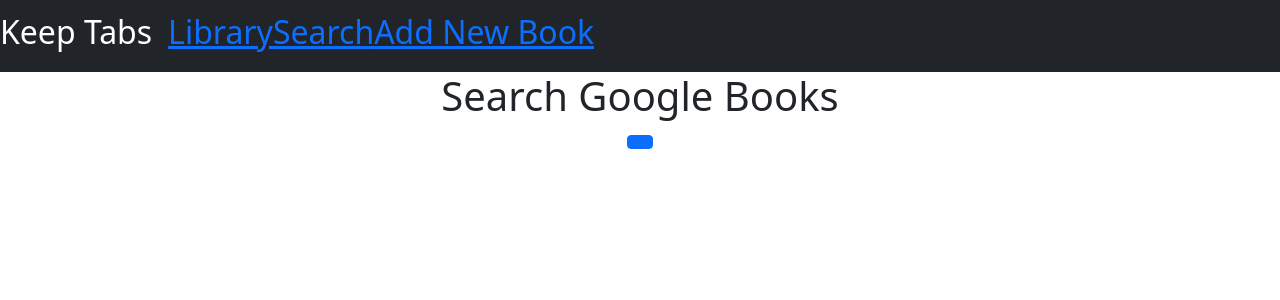
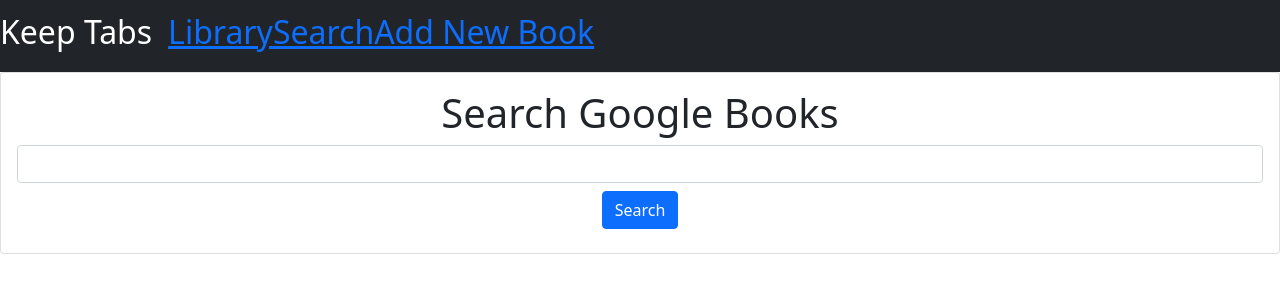
Before and after one commit to mmccarthy64/Keep-Tabs, a React (Create React App) app: page /search in a window 1280 px wide. Shown: the top 300 px of the page. Built offline with nearby package versions, Linux system fonts and the light colour scheme; no server answers.

Commit message:
Create search form Card component

```diff
--- a/src/components/SearchContainer.js
+++ b/src/components/SearchContainer.js
@@ -1,13 +1,25 @@
 import React, { Component } from 'react';
 import SearchResults from './SearchResults';
-import { Button } from 'react-bootstrap';
+import { Button, Form, Card } from 'react-bootstrap';
 
 class SearchContainer extends Component {
+
     render() {
         return (
             <div style={{ textAlign: 'center' }}>
-                <h1 >Search Google Books</h1>
-                <Button />
+                <Card>
+                    <Card.Body>
+                        <h1 >Search Google Books</h1>
+                        <Form>
+                            <Form.Group  controlId='formSearch'>
+                                <Form.Control type='text' />
+                            </Form.Group>
+                            <Button onChange={this.handleOnChange} variant="primary" type="submit" className='m-2'>
+                                Search
+                            </Button>
+                        </Form>
+                    </Card.Body>
+                </Card>
                 <SearchResults />
             </div>
         );
```
